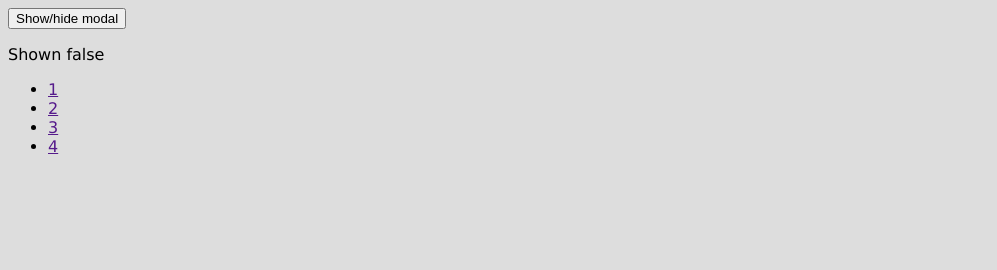
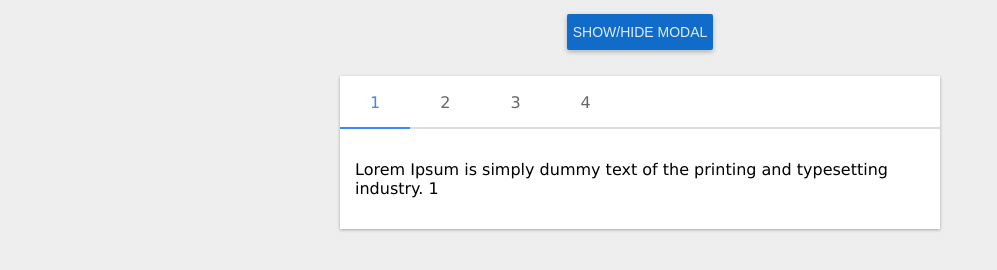
Before and after one commit to redYulia/angular-training, a website: page index.html in a window 1280 px wide. Shown: the whole page, without its empty margins (0-997 px from the left). Drawn offline with Linux system fonts and the light colour scheme.

Commit message:
material style added

```diff
--- a/index.html
+++ b/index.html
@@ -1,41 +1,37 @@
 <html>
     <head>
-          <meta http-equiv="Content-Type" content="text/html; charset=UTF-8">
-          <title></title>
-          <meta name="viewport" content="width=device-width, initial-scale=1.0">
-          <link rel="stylesheet" href="main.css">
+        <meta http-equiv="Content-Type" content="text/html; charset=UTF-8">
+        <title></title>
+        <meta name="viewport" content="width=device-width, initial-scale=1.0">
+        <link rel="stylesheet" href="main.css">
+        <script src="bower_components/angular/angular.min.js" defer></script>
+        <script src="modal.js" defer></script>
+        <script src="tabs.js" defer></script>
     </head>
 
     <body ng-app="myApp">
-        <div ng-controller="modalCtrl">
-           <modal-directive title="'Good Morning'" show="modalShown" id="1">
+        <section ng-controller="modalCtrl" class="container modal">
+           <modal title="'Good Morning'" show="modalShown" id="1">
                Lorem Ipsum is simply dummy text of the printing and typesetting industry. Lorem Ipsum has been the industry's standard dummy text ever since the 1500s, when an unknown printer took a galley of type and scrambled it to make a type specimen book. It has survived not only five centuries, but also the leap into electronic typesetting, remaining essentially unchanged. It was popularised in the 1960s with the release of Letraset sheets containing Lorem Ipsum passages, and more recently with desktop publishing software like Aldus PageMaker including versions of Lorem Ipsum.
-           </modal-directive>
-           <button ng-click="toggleModal()">Show/hide modal</button>
-           <p>Shown {{modalShown}}</p>
-        </div>
-        <div ng-controller="tabsCtrl">
-            <tab-control>
+           </modal>
+           <button ng-click="toggleModal()" class="btn">Show/hide modal</button>
+        </section>
+
+        <section ng-controller="tabsCtrl" class="container tabs">
+            <tab-control class="clearfix">
                 <tab-pane title="1">
-                    <p>55555</p>
+                    <p>Lorem Ipsum is simply dummy text of the printing and typesetting industry. 1</p>
                 </tab-pane>
                 <tab-pane title="2">
-                    <p>5557755</p>
+                    <p>Lorem Ipsum has been the industry's standard dummy text ever since the 1500s, when an unknown printer took a galley of type and scrambled it to make a type specimen book. 2</p>
                 </tab-pane>
                 <tab-pane title="3">
-                    <p>555655</p>
+                    <p>It has survived not only five centuries, but also the leap into electronic typesetting, remaining essentially unchanged.3</p>
                 </tab-pane>
                 <tab-pane title="4">
-                    <p>555855</p>
+                    <p>It was popularised in the 1960s with the release of Letraset sheets containing Lorem Ipsum passages, and more recently with desktop publishing software like Aldus PageMaker including versions of Lorem Ipsum.4</p>
                 </tab-pane>
             </tab-control>
-        </div>
-
-
-
-
-        <script src="bower_components/angular/angular.min.js"></script>
-        <script src="modal.js"></script>
-        <script src="tabs.js"></script>
+        </section>
     </body>
 </html>
--- a/main.css
+++ b/main.css
@@ -1,11 +1,51 @@
+* {
+    box-sizing: border-box;
+}
 body {
-    background-color: #ddd;
+    background-color: #eee;
     font-family: Verdana, sans-serif;
     font-size: 16px;
 }
+.container {
+    max-width: 100%;
+    width: auto;
+    padding: 0 15px;
+}
+.btn {
+    padding: 0 6px;
+    margin: 6px 8px;
+    min-height: 36px;
+    min-width: 88px;
+    line-height: 36px;
+    border: 0;
+    border-radius: 2px;
+    font-size: 14px;
+    font-weight: 500;
+    text-align: center;
+    text-transform: uppercase;
+    display: inline-block;
+    cursor: pointer;
+    -webkit-transition: box-shadow .4s cubic-bezier(.25,.8,.25,1),background-color .4s cubic-bezier(.25,.8,.25,1);
+    transition: box-shadow .4s cubic-bezier(.25,.8,.25,1),background-color .4s cubic-bezier(.25,.8,.25,1);
+    box-shadow: 0 2px 5px 0 rgba(0,0,0,.26);
+
+    color: rgba(255,255,255,0.87);
+    background-color: #106cc8;
+    outline: none;
+}
+.btn:hover {
+    background-color: #0159a2;
+}
+.btn:active {
+    box-shadow: 0 4px 8px 0 rgba(0,0,0,.4);
+}
+/*modal*/
+.modal {
+    text-align: center;
+}
 .modal-dialog {
     background-color: #fff;
-    border: 1px solid #ccc;
+    border: 0;
     width: 100%;
     max-width: 400px;
     height: auto;
@@ -14,10 +54,15 @@ body {
     top: 50%;
     left: 50%;
     transform: translate(-50%, -50%);
-    border-radius: 10px;
+    border-radius: 4px;
+    z-index: 1;
+    outline: none;
+    box-shadow: 0 7px 8px -4px rgba(0,0,0,.2), 0 13px 19px 2px rgba(0,0,0,.14), 0 5px 24px 4px rgba(0,0,0,.12);
 }
 .modal-heading {
     padding: 15px;
+    background-color: #106cc8;
+    color: rgba(255,255,255,0.87);
 }
 .modal-content {
     padding: 15px;
@@ -30,22 +75,111 @@ body {
     width: 100%;
     height: 100%;
     background-color: #000;
-    opacity: .2;
+    opacity: .3;
+    z-index: 1;
 }
-h1 {
+h2 {
     font-size: 24px;
+    line-height: 24px;
     margin: 0;
-
+    text-align: left;
+    font-weight: 400;
 }
 .close {
-    /*float: right;*/
-    background-color: #ccc;
+    background-color: transparent;
+    height: 24px;
+    line-height: 24px;
+    width: 24px;
     position: absolute;
-    top: 20px;
-    right: 20px;
+    top: 15px;
+    right: 15px;
+    cursor: pointer;
+}
+.close svg {
+    fill: rgba(255,255,255,0.87);
 }
 .clearfix:after {
     content: "";
     display: table;
     clear: both;
 }
+/*tabs*/
+tab-control {
+    max-width: 600px;
+    margin: 0 auto;
+    width: 100%;
+    height: auto;
+    position: relative;
+    display: block;
+    background: #fff none repeat scroll 0% 0%;
+    box-shadow: 0px 1px 3px rgba(0, 0, 0, 0.3);
+    margin-bottom: 20px;
+    margin-top: 20px;
+}
+.tab-panes {
+    list-style: none;
+    display: block;
+    /*flex-direction: row;
+    align-content: stretch;
+    justify-content: space-around;
+    flex-wrap: nowrap;*/
+    height: auto;
+    padding: 0;
+    max-width: 100%;
+    width: auto;
+    margin: 0;
+
+    border-bottom: 2px solid #DDD;
+}
+.tab-panes li {
+    display: block;
+    width: auto;
+    float: left;
+    height: auto;
+}
+.tab-panes > li > a{
+    padding: 15px 30px;
+    background-color: #fff;
+    border: none;
+    color: #666;
+    text-decoration: none;
+    display: block;
+    position: relative;
+    margin-top: 2px;
+}
+.tab-panes > li.active > a,
+.tab-panes > li.active > a:focus,
+.tab-panes > li.active > a:hover {
+    border-width: 0;
+}
+.tab-panes > li.active > a,
+.tab-panes > li > a:hover {
+    border: none;
+    color: #4285F4;
+    background: transparent;
+}
+.tab-panes > li > a::after {
+    content: "";
+    background: #4285F4;
+    height: 2px;
+    position: absolute;
+    width: 100%;
+    left: 0px;
+    bottom: -2px;
+    transition: all 250ms ease 0s;
+    transform: scale(0);
+}
+.tab-panes > li.active > a::after,
+.tab-panes > li:hover > a::after {
+    transform: scale(1);
+}
+/*.tab-panes > li > a::after {
+    color: #fff;
+}*/
+.tab-content {
+    padding: 15px;
+    display: block;
+    height: auto;
+    background-color: #fff;
+}
+/*    */
--- a/modal.html
+++ b/modal.html
@@ -1,9 +1,13 @@
 <div class="modal" ng-show="show">
     <div class='modal-overlay' ng-click='hideModal()'></div>
     <div class='modal-dialog'>
-        <div class="modal-heading clearfix">
-            <h1>{{title}}</h1>
-            <button class="close" ng-click="hideModal()">×</button>
+        <div class="modal-heading">
+            <h2>{{title}}</h2>
+            <div class="close" ng-click="hideModal()">
+                <svg xmlns="http://www.w3.org/2000/svg" width="100%" height="100%" viewBox="0 0 24 24" fit="" preserveAspectRatio="xMidYMid meet" focusable="false">
+                    <path d="M19 6.41L17.59 5 12 10.59 6.41 5 5 6.41 10.59 12 5 17.59 6.41 19 12 13.41 17.59 19 19 17.59 13.41 12z"></path>
+                </svg>
+            </div>
         </div>
         <div class="modal-content">
             <div ng-transclude></div>
--- a/modal.js
+++ b/modal.js
@@ -5,7 +5,7 @@ app.controller('modalCtrl', function($scope) {
         $scope.modalShown = !$scope.modalShown;
     };
 });
-app.directive("modalDirective", function() {
+app.directive("modal", function() {
     return {
         templateUrl: 'modal.html',
         replace: true,
--- a/tabs.html
+++ b/tabs.html
@@ -1,8 +1,8 @@
 <div>
-  <ul>
-    <li ng-repeat="pane in $ctrl.panes">
-      <a href="">{{pane.title}} {{pane.selected}}</a>
+  <ul class="tab-panes clearfix">
+    <li ng-repeat="pane in $ctrl.panes" ng-class="{ active: pane.selected }">
+      <a href="" ng-click="$ctrl.select(pane)">{{pane.title}}</a>
     </li>
   </ul>
-  <div ng-transclude></div>
+  <div class="tab-content" ng-transclude></div>
 </div>
--- a/tabs.js
+++ b/tabs.js
@@ -33,15 +33,15 @@ angular.module("myApp").component('tabControl', {
         console.log("i am grut");
         this.panes = [];
         this.select = function(pane) {
-            angular.forEach(panes, function(pane) {
+            angular.forEach(this.panes, function(pane) {
               pane.selected = false;
             });
             pane.selected = true;
         };
         this.addPane = function(pane) {
-            /*if (panes.length === 0) {
+            if (this.panes.length === 0) {
               this.select(pane);
-            }*/
+            }
             this.panes.push(pane);
         };
     }
@@ -59,8 +59,6 @@ angular.module("myApp").component('tabPane', {
         this.$onInit = function() {
             this.tabsCtrl.addPane(this);
         };
-        /*console.log(th);
-        console.log(th.title);*/
         console.log("i work");
     }
 });
```
